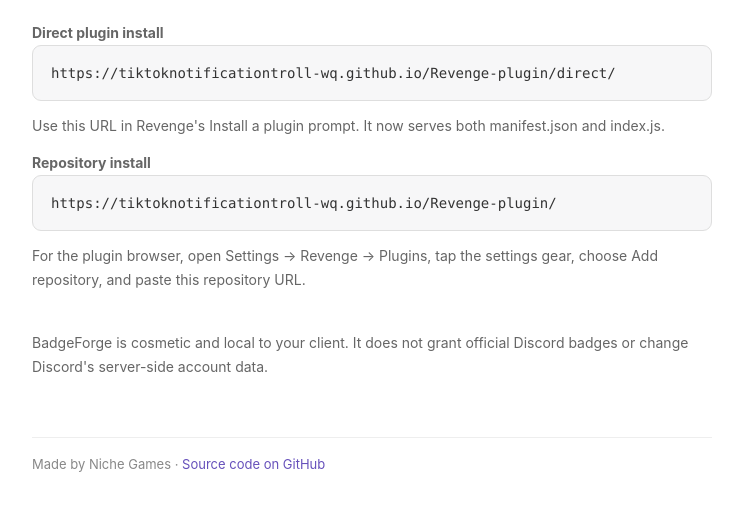
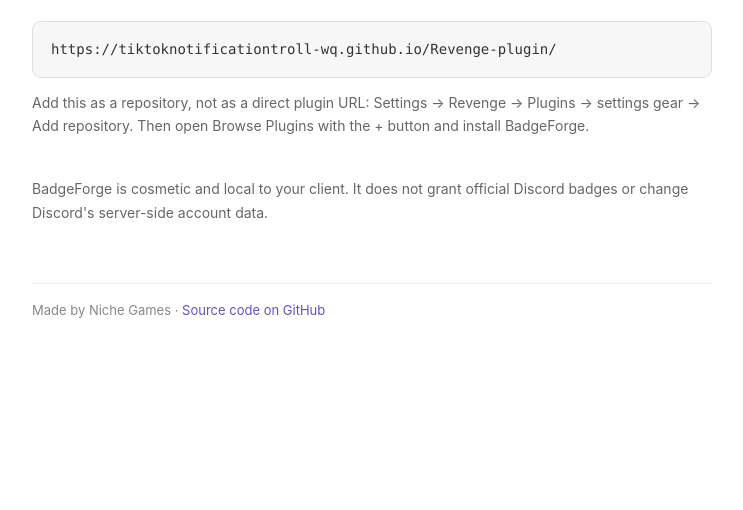
Before and after one commit to tiktoknotificationtroll-wq/Revenge-plugin, a plain HTML site: page index.html in a window 1280 px wide. Shown: the part 244-754 px from the top of the page, without its empty margins (268-1011 px from the left). Drawn offline with Linux system fonts and the light colour scheme.

Commit message:
Remove unsupported direct URL install instructions

```diff
--- a/index.html
+++ b/index.html
@@ -27,19 +27,15 @@ a.source:hover{text-decoration:underline}
 <main>
 <h1>BadgeForge</h1>
 <p>Custom profile badges and a personal showcase for Revenge. Add your own badge labels, set a profile join date, and display custom game activity.</p>
-<p class="hint"><strong>Direct plugin install</strong></p>
-<a class="url" id="direct" href="https://tiktoknotificationtroll-wq.github.io/Revenge-plugin/direct/">https://tiktoknotificationtroll-wq.github.io/Revenge-plugin/direct/</a>
-<p class="hint">Use this URL in Revenge's Install a plugin prompt. It now serves both manifest.json and index.js.</p>
-<p class="hint"><strong>Repository install</strong></p>
 <a class="url" id="repo" href="https://tiktoknotificationtroll-wq.github.io/Revenge-plugin/">https://tiktoknotificationtroll-wq.github.io/Revenge-plugin/</a>
-<p class="hint">For the plugin browser, open Settings → Revenge → Plugins, tap the settings gear, choose Add repository, and paste this repository URL.</p>
+<p class="hint">Add this as a repository, not as a direct plugin URL: Settings → Revenge → Plugins → settings gear → Add repository. Then open Browse Plugins with the + button and install BadgeForge.</p>
 <div class="status" id="status" aria-live="polite"></div>
 <p class="hint">BadgeForge is cosmetic and local to your client. It does not grant official Discord badges or change Discord's server-side account data.</p>
 <footer>Made by Niche Games · <a class="source" href="https://github.com/tiktoknotificationtroll-wq/Revenge-plugin">Source code on GitHub</a></footer>
 </main>
 <script>
-const links=[document.getElementById("direct"),document.getElementById("repo")],status=document.getElementById("status");
-links.forEach(link=>link.addEventListener("click",async event=>{event.preventDefault();try{await navigator.clipboard.writeText(link.href);status.textContent="Copied "+(link.id==="direct"?"direct install":"repository")+" URL."}catch{status.textContent="Long-press the URL above and choose Copy."}}));
+const link=document.getElementById("repo"),status=document.getElementById("status");
+link.addEventListener("click",async event=>{event.preventDefault();try{await navigator.clipboard.writeText(link.href);status.textContent="Copied plugin repository URL."}catch{status.textContent="Long-press the URL above and choose Copy."}});
 </script>
 </body>
 </html>
```
